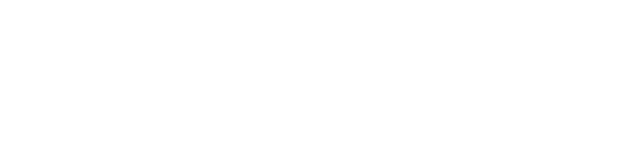
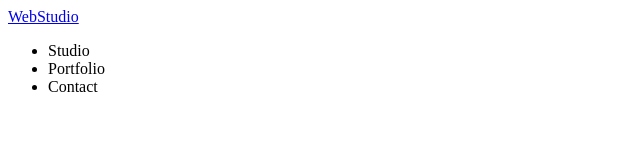
Before and after one commit to Den4icGuti/git-course-start, a plain HTML site: page index.html in a window 1280 px wide. Shown: the whole page, without its empty margins (0-640 px from the left). Drawn offline with Linux system fonts and the light colour scheme.

Commit message:
add header

```diff
--- a/index.html
+++ b/index.html
@@ -7,6 +7,16 @@
     <title>Document</title>
 </head>
 <body>
+<header class="header">
+    <a href="#">WebStudio</a>
+    <nav class="navgation">
+        <ul>
+            <li>Studio</li>
+            <li>Portfolio</li>
+            <li>Contact</li>
+        </ul>
 
+    </nav>
+</header>
 </body>
 </html>
```
